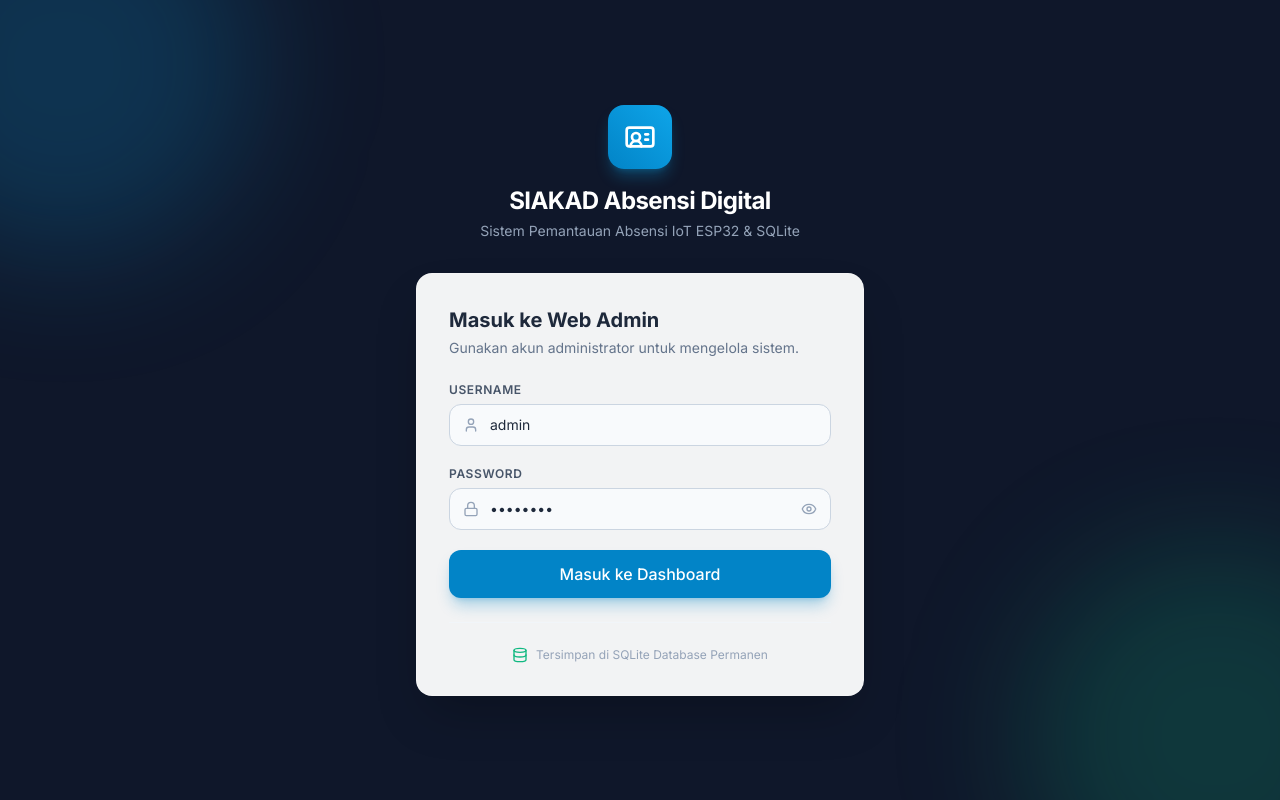
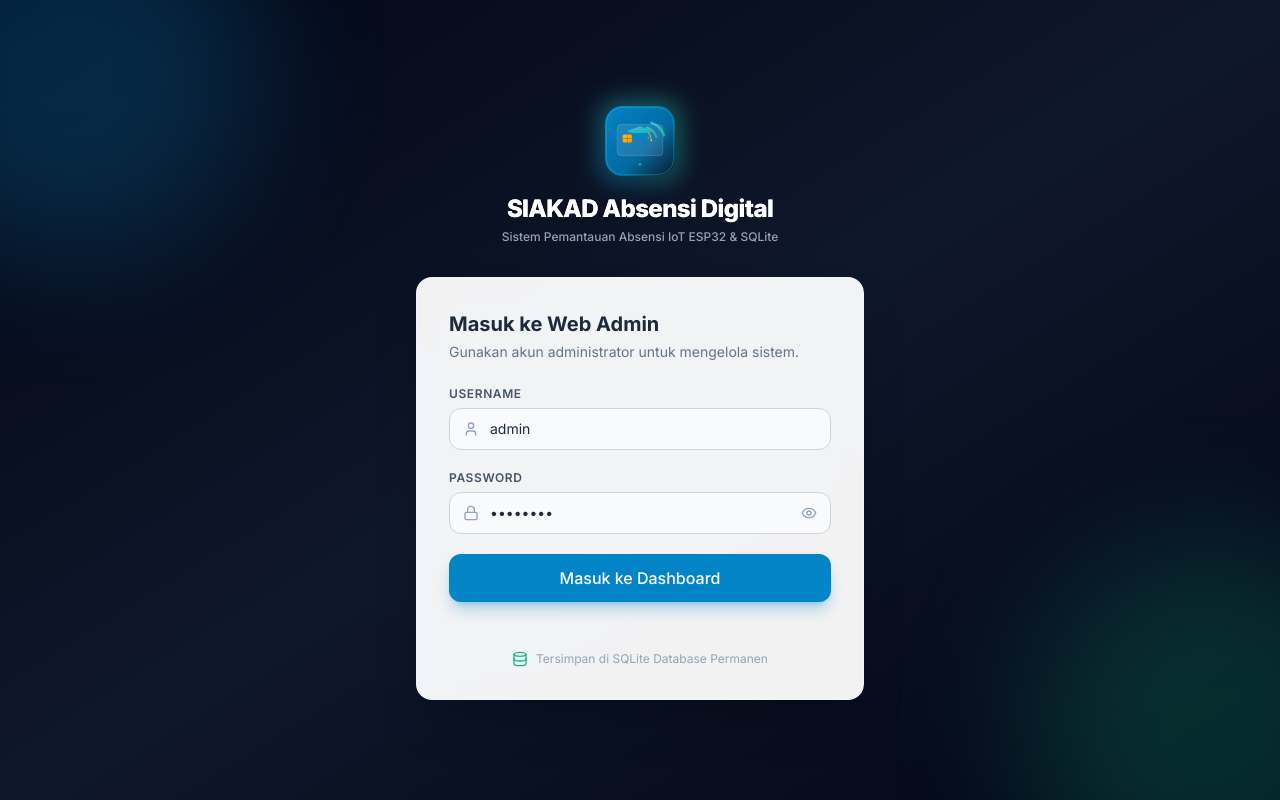
Before and after one commit to wahid672/absensidigital, a React (Vite) app in the folder frontend/: page / in a window 1280 px wide. Built offline with nearby package versions, Linux system fonts and the light colour scheme.

Commit message:
feat: enhance excel template column widths and styling, add modern logo and favicon to login and dashboard

```diff
--- a/frontend/index.html
+++ b/frontend/index.html
@@ -3,7 +3,8 @@
   <head>
     <meta charset="UTF-8" />
     <meta name="viewport" content="width=device-width, initial-scale=1.0" />
-    <title>SIAKAD Absensi Digital - IoT ESP32</title>
+    <title>SIAKAD Absensi Digital - IoT ESP32 & SQLite</title>
+    <link rel="icon" type="image/svg+xml" href="/favicon.svg" />
 
     <!-- Google Fonts & Font Awesome Icons -->
     <link rel="preconnect" href="https://fonts.googleapis.com">
--- /dev/null
+++ b/frontend/src/components/AppLogo.jsx
@@ -0,0 +1,63 @@
+import React from 'react';
+
+export default function AppLogo({ className = "w-10 h-10", size = 48, glowing = true }) {
+  return (
+    <div className={`relative inline-flex items-center justify-center flex-shrink-0 ${className}`}>
+      {glowing && (
+        <div className="absolute inset-0 rounded-2xl bg-gradient-to-tr from-primary-500 to-emerald-400 opacity-40 blur-md -z-10 animate-pulse"></div>
+      )}
+      <svg
+        viewBox="0 0 512 512"
+        className="w-full h-full drop-shadow-md select-none"
+        fill="none"
+        xmlns="http://www.w3.org/2000/svg"
+      >
+        <defs>
+          <linearGradient id="logoBgGrad" x1="0%" y1="0%" x2="100%" y2="100%">
+            <stop offset="0%" stopColor="#0284c7" />
+            <stop offset="60%" stopColor="#0369a1" />
+            <stop offset="100%" stopColor="#0f172a" />
+          </linearGradient>
+
+          <linearGradient id="logoAccentGrad" x1="0%" y1="0%" x2="100%" y2="100%">
+            <stop offset="0%" stopColor="#38bdf8" />
+            <stop offset="100%" stopColor="#10b981" />
+          </linearGradient>
+
+          <linearGradient id="logoGoldGrad" x1="0%" y1="0%" x2="100%" y2="100%">
+            <stop offset="0%" stopColor="#fbbf24" />
+            <stop offset="100%" stopColor="#f59e0b" />
+          </linearGradient>
+        </defs>
+
+        {/* Base Squircle */}
+        <rect x="32" y="32" width="448" height="448" rx="112" fill="url(#logoBgGrad)" />
+        <rect x="40" y="40" width="432" height="432" rx="104" fill="none" stroke="url(#logoAccentGrad)" strokeWidth="6" strokeOpacity="0.45" />
+
+        {/* RFID Waves */}
+        <path d="M 330 140 A 130 130 0 0 1 410 220" fill="none" stroke="url(#logoAccentGrad)" strokeWidth="16" strokeLinecap="round" opacity="0.9" />
+        <path d="M 300 170 A 90 90 0 0 1 360 230" fill="none" stroke="url(#logoAccentGrad)" strokeWidth="14" strokeLinecap="round" opacity="0.75" />
+        <path d="M 270 200 A 50 50 0 0 1 310 240" fill="none" stroke="url(#logoAccentGrad)" strokeWidth="12" strokeLinecap="round" opacity="0.6" />
+
+        {/* Card Body */}
+        <rect x="110" y="150" width="292" height="200" rx="24" fill="#ffffff" fillOpacity="0.1" stroke="#ffffff" strokeWidth="3" strokeOpacity="0.3" />
+
+        {/* Card Chip */}
+        <rect x="145" y="215" width="60" height="50" rx="10" fill="url(#logoGoldGrad)" stroke="#d97706" strokeWidth="2" />
+        <line x1="145" y1="240" x2="205" y2="240" stroke="#78350f" strokeWidth="2" />
+        <line x1="175" y1="215" x2="175" y2="265" stroke="#78350f" strokeWidth="2" />
+
+        {/* Graduation Cap */}
+        <g transform="translate(256, 210)">
+          <polygon points="0,-48 85,-18 0,12 -85,-18" fill="url(#logoAccentGrad)" />
+          <path d="M -50 -5 L -50 24 C -50 48 50 48 50 24 L 50 -5 Z" fill="#0284c7" opacity="0.95" />
+          <path d="M 55 -8 C 65 5 70 20 72 38" fill="none" stroke="url(#logoGoldGrad)" strokeWidth="6" strokeLinecap="round" />
+          <circle cx="72" cy="42" r="6" fill="#fbbf24" />
+        </g>
+
+        {/* Indicator */}
+        <circle cx="256" cy="405" r="9" fill="#10b981" />
+      </svg>
+    </div>
+  );
+}
--- a/frontend/src/components/Sidebar.jsx
+++ b/frontend/src/components/Sidebar.jsx
@@ -8,9 +8,9 @@ import {
   Printer,
   Settings,
   LogOut,
-  UserCheck,
   X
 } from 'lucide-react';
+import AppLogo from './AppLogo';
 
 export default function Sidebar({
   currentTab,
@@ -79,14 +79,12 @@ export default function Sidebar({
         }`}
       >
         {/* Brand Header */}
-        <div className="h-16 flex items-center justify-between px-6 border-b border-slate-800 bg-slate-950/60">
+        <div className="h-16 flex items-center justify-between px-5 border-b border-slate-800 bg-slate-950/70">
           <div className="flex items-center gap-3">
-            <div className="w-9 h-9 rounded-xl bg-gradient-to-tr from-primary-600 to-sky-400 flex items-center justify-center text-white shadow-md shadow-primary-500/20">
-              <UserCheck className="w-5 h-5" />
-            </div>
+            <AppLogo className="w-9 h-9" glowing={false} />
             <div>
               <h1 className="font-bold text-sm tracking-tight text-white leading-tight">SIAKAD ABSENSI</h1>
-              <p className="text-[10px] text-slate-400 font-mono">IoT ESP32 & SQLite</p>
+              <p className="text-[10px] text-primary-400 font-mono">IoT ESP32 & SQLite</p>
             </div>
           </div>
 
--- a/frontend/src/views/LoginView.jsx
+++ b/frontend/src/views/LoginView.jsx
@@ -1,7 +1,8 @@
 import React, { useState } from 'react';
-import { User, Lock, Eye, EyeOff, Loader2, Database, IdCard } from 'lucide-react';
+import { User, Lock, Eye, EyeOff, Loader2, Database } from 'lucide-react';
 import Swal from 'sweetalert2';
 import { apiFetch, setAuth } from '../api';
+import AppLogo from '../components/AppLogo';
 
 export default function LoginView({ onLoginSuccess }) {
   const [username, setUsername] = useState('admin');
@@ -54,17 +55,17 @@ export default function LoginView({ onLoginSuccess }) {
   };
 
   return (
-    <section className="flex items-center justify-center min-h-screen p-4 bg-gradient-to-br from-slate-900 via-primary-900 to-slate-900 relative overflow-hidden flex-1">
+    <section className="flex items-center justify-center min-h-screen p-4 bg-gradient-to-br from-slate-950 via-slate-900 to-slate-950 relative overflow-hidden flex-1">
       <div className="absolute -top-32 -left-32 w-96 h-96 bg-primary-500/20 rounded-full blur-3xl pointer-events-none"></div>
       <div className="absolute -bottom-32 -right-32 w-96 h-96 bg-emerald-500/20 rounded-full blur-3xl pointer-events-none"></div>
 
       <div className="w-full max-w-md relative z-10">
-        <div className="text-center mb-8">
-          <div className="inline-flex items-center justify-center w-16 h-16 rounded-2xl bg-gradient-to-tr from-primary-600 to-primary-500 shadow-lg shadow-primary-500/30 text-white mb-4">
-            <IdCard className="w-8 h-8" />
-          </div>
-          <h1 className="text-2xl font-bold text-white tracking-tight">SIAKAD Absensi Digital</h1>
-          <p className="text-slate-400 text-sm mt-1">Sistem Pemantauan Absensi IoT ESP32 & SQLite</p>
+        <div className="text-center mb-8 flex flex-col items-center">
+          <AppLogo className="w-20 h-20 mb-3" glowing={true} />
+          <h1 className="text-2xl font-black text-white tracking-tight bg-gradient-to-r from-white via-slate-100 to-slate-300 bg-clip-text text-transparent">
+            SIAKAD Absensi Digital
+          </h1>
+          <p className="text-slate-400 text-xs mt-1 font-medium">Sistem Pemantauan Absensi IoT ESP32 & SQLite</p>
         </div>
 
         <div className="bg-white/95 backdrop-blur-md rounded-2xl shadow-2xl p-8 border border-white/20">
--- a/frontend/src/views/MembersView.jsx
+++ b/frontend/src/views/MembersView.jsx
@@ -91,7 +91,7 @@ export default function MembersView({
     });
   };
 
-  // 1. DOWNLOAD TEMPLATE EXCEL (.XLSX)
+  // 1. DOWNLOAD TEMPLATE EXCEL (.XLSX) DENGAN LEBAR KOLOM & FORMAT RAPI
   const downloadTemplate = () => {
     const wb = XLSX.utils.book_new();
 
@@ -122,17 +122,34 @@ export default function MembersView({
       ];
 
       const ws = XLSX.utils.json_to_sheet(sampleData);
+      // Format lebar kolom agar tidak terpotong saat dibuka di Excel
+      ws['!cols'] = [
+        { wch: 18 }, // NIS
+        { wch: 32 }, // Nama Lengkap
+        { wch: 20 }, // UID Kartu RFID
+        { wch: 22 }, // Nama Kelas
+        { wch: 20 }  // No WhatsApp
+      ];
+      ws['!rows'] = [{ hpx: 26 }, { hpx: 20 }, { hpx: 20 }, { hpx: 20 }];
+
       XLSX.utils.book_append_sheet(wb, ws, isPesantren ? 'DATA SANTRI' : 'DATA SISWA');
 
       // Reference Sheet Kelas
       const classRef = classes.map(c => ({
         'ID Kelas': c.id,
         'Nama Kelas': c.nama,
-        'Tingkat': c.tingkat,
+        'Tingkat': c.tingkat || '-',
         'Keterangan': c.keterangan || '-'
       }));
       if (classRef.length > 0) {
         const wsRef = XLSX.utils.json_to_sheet(classRef);
+        wsRef['!cols'] = [
+          { wch: 12 },
+          { wch: 24 },
+          { wch: 18 },
+          { wch: 35 }
+        ];
+        wsRef['!rows'] = [{ hpx: 24 }];
         XLSX.utils.book_append_sheet(wb, wsRef, 'DAFTAR KELAS (REFERENSI)');
       }
 
@@ -165,6 +182,15 @@ export default function MembersView({
       ];
 
       const ws = XLSX.utils.json_to_sheet(sampleData);
+      ws['!cols'] = [
+        { wch: 24 }, // NIP
+        { wch: 32 }, // Nama Lengkap
+        { wch: 20 }, // UID Kartu RFID
+        { wch: 28 }, // Nama Jabatan
+        { wch: 20 }  // No WhatsApp
+      ];
+      ws['!rows'] = [{ hpx: 26 }, { hpx: 20 }, { hpx: 20 }, { hpx: 20 }];
+
       XLSX.utils.book_append_sheet(wb, ws, 'DATA GURU');
 
       // Reference Sheet Jabatan
@@ -175,6 +201,12 @@ export default function MembersView({
       }));
       if (posRef.length > 0) {
         const wsRef = XLSX.utils.json_to_sheet(posRef);
+        wsRef['!cols'] = [
+          { wch: 12 },
+          { wch: 28 },
+          { wch: 35 }
+        ];
+        wsRef['!rows'] = [{ hpx: 24 }];
         XLSX.utils.book_append_sheet(wb, wsRef, 'DAFTAR JABATAN (REFERENSI)');
       }
 
@@ -182,7 +214,7 @@ export default function MembersView({
     }
   };
 
-  // 2. EXPORT DATA TO EXCEL (.XLSX)
+  // 2. EXPORT DATA TO EXCEL (.XLSX) DENGAN LEBAR KOLOM RAPI
   const exportToExcel = () => {
     if (members.length === 0) {
       Swal.fire('Info', 'Tidak ada data untuk diekspor.', 'info');
@@ -201,8 +233,19 @@ export default function MembersView({
 
     const wb = XLSX.utils.book_new();
     const ws = XLSX.utils.json_to_sheet(exportRows);
-    XLSX.utils.book_append_sheet(wb, ws, `Data_${labelMember}`);
-    XLSX.writeFile(wb, `Data_${labelMember}_${new Date().toISOString().split('T')[0]}.xlsx`);
+    ws['!cols'] = [
+      { wch: 8 },  // No
+      { wch: 24 }, // NIS / NIP
+      { wch: 32 }, // Nama Lengkap
+      { wch: 18 }, // UID RFID
+      { wch: 24 }, // Kelas / Jabatan
+      { wch: 18 }, // No WhatsApp
+      { wch: 14 }  // Kategori
+    ];
+    ws['!rows'] = [{ hpx: 26 }];
+
+    XLSX.utils.book_append_sheet(wb, ws, `Data_${labelMember.replace(/\s+/g, '_')}`);
+    XLSX.writeFile(wb, `Data_${labelMember.replace(/\s+/g, '_')}_${new Date().toISOString().split('T')[0]}.xlsx`);
   };
 
   // 3. IMPORT EXCEL (.XLSX)
```
Also changed, not shown: frontend/public/favicon.svg (added), frontend/public/logo.svg (added), 7 other files (tests, documents, lock files or other folders).
